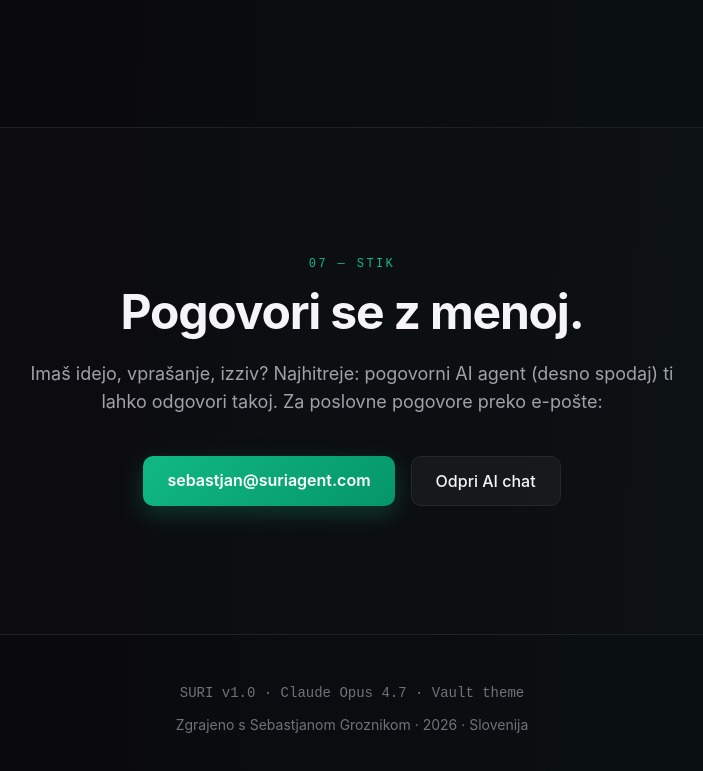
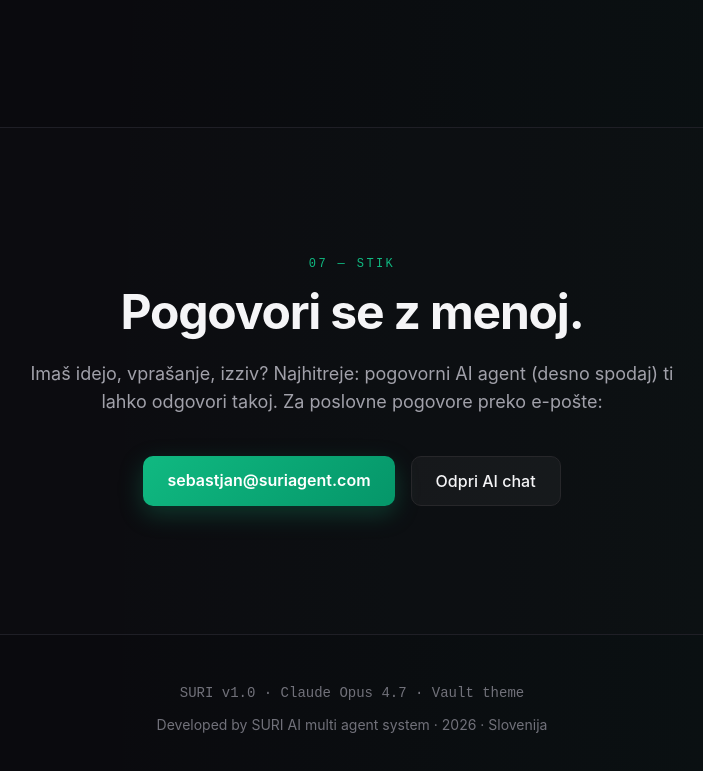
Before and after one commit to gomediaeu-dev/suri-web, a Next.js app: page / in a window 1280 px wide. Shown: the part 6735-7506 px from the top of the page, without its empty margins (288-991 px from the left). Built offline with nearby package versions, Linux system fonts and the light colour scheme.

Commit message:
fix: footer credit changed to 'Developed by SURI AI multi agent system'

```diff
--- a/app/page.tsx
+++ b/app/page.tsx
@@ -364,7 +364,7 @@ function Footer() {
       <div className="container-narrow">
         <div className="font-mono mb-3">SURI v1.0 · Claude Opus 4.7 · Vault theme</div>
         <div>
-          Zgrajeno s Sebastjanom Groznikom · {new Date().getFullYear()} · Slovenija
+          Developed by SURI AI multi agent system · {new Date().getFullYear()} · Slovenija
         </div>
       </div>
     </footer>
```
